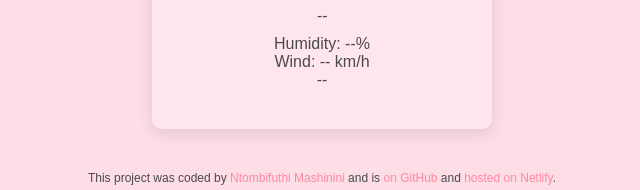
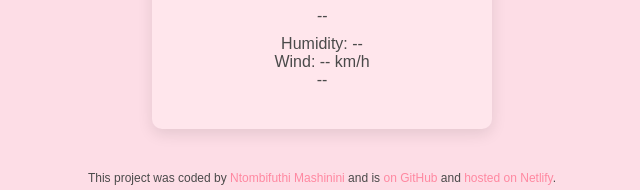
Before and after one commit to Ntombifuthi-Mashinini/Forecast, a plain HTML site: page index.html in a window 1280 px wide. Shown: the part 226-416 px from the top of the page, 318-958 px from the left. Drawn offline with nearby package versions, Linux system fonts and the light colour scheme; no server answers.

Commit message:
Removed extra percentage sign

```diff
--- a/index.html
+++ b/index.html
@@ -18,7 +18,7 @@
         <span id="temperature">--</span>°C
       </div>
       <div id="description">--</div>
-      <div>Humidity: <span id="humidity">--</span>%</div>
+      <div>Humidity: <span id="humidity">--</span></div>
       <div>Wind: <span id="wind-speed">--</span> km/h</div>
       <div id="time">--</div>
       <div id="icon"></div>
```
